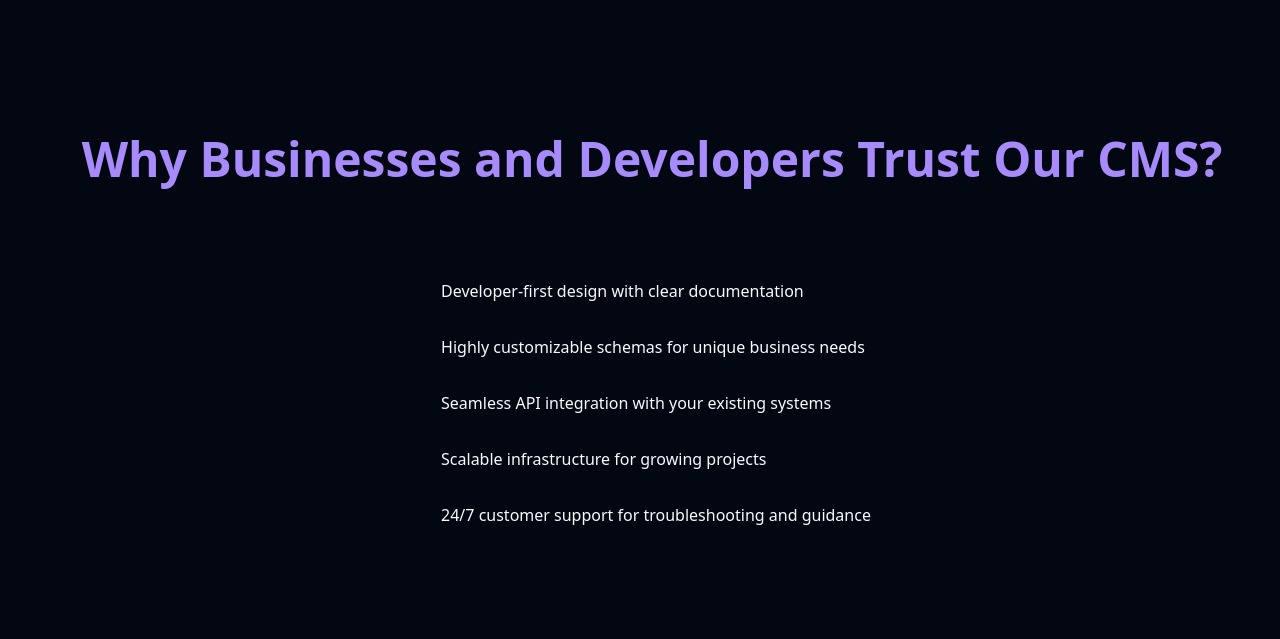
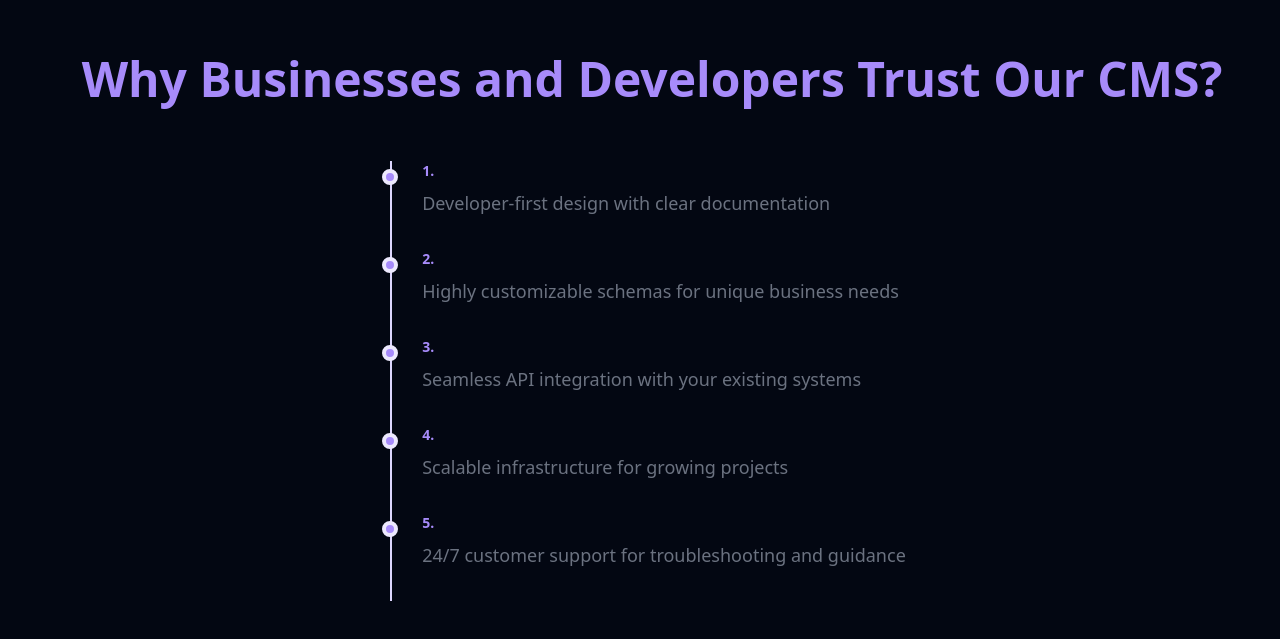
Before and after one commit to diyaprajapati/ContentAura, a React (Vite) app in the folder cms-frontend/: page / in a window 1280 px wide. Shown: the part 1689-2328 px from the top of the page. Built offline with nearby package versions, Linux system fonts and the light colour scheme.

Commit message:
added why us

```diff
--- a/cms-frontend/src/pages/Home/WhyUs.tsx
+++ b/cms-frontend/src/pages/Home/WhyUs.tsx
@@ -1,16 +1,46 @@
 import whyUs from './whyUs.json'
+import BlurFade from "@/components/ui/blur-fade";
+
+const TimelineItem = ({ text = '', index = 0 }) => (
+  <div className="flex relative">
+    {/* Timeline line */}
+    <div className="absolute left-4 top-0 h-full w-0.5 bg-violet-200" />
+
+    {/* Timeline dot */}
+    <div className="absolute left-2 top-2 h-4 w-4 rounded-full bg-violet-400 border-4 border-violet-100" />
+
+    {/* Content */}
+    <div className="ml-12 pb-8">
+      <div className="flex items-center mb-2">
+        <span className="text-sm font-semibold text-violet-400">
+          {index + 1}.
+        </span>
+      </div>
+      <div className="text-gray-500 text-lg animate-fadeIn">
+        {text}
+      </div>
+    </div>
+  </div>
+);
 
 export default function WhyUs() {
+
   return (
-    <div className='flex flex-col items-center h-screen md:justify-center'>
-        <div className='flex justify-center text-4xl font-bold text-violet-400 mb-16 mt-14 md:text-5xl md:mb-20 ml-6'>
-            Why Businesses and Developers Trust Our CMS?
-        </div>
-        <div className='flex flex-col m-4 gap-5 justify-between md:ml-12 md:gap-8'>
-            {whyUs.map((why) => (
-                <div className=''>{why.txt}</div>
-            ))}
-        </div>
+    <div className="flex flex-col items-center min-h-screen md:justify-center">
+      <div className="flex justify-center text-4xl font-bold text-violet-400 mb-16 mt-10 md:text-5xl md:mb-16 ml-6">
+        Why Businesses and Developers Trust Our CMS?
+      </div>
+      <BlurFade inView>
+      <div className="flex flex-col w-full max-w-3xl px-4 md:px-12">
+        {whyUs.map((why, index) => (
+          <TimelineItem
+            key={index}
+            text={why.txt}
+            index={index}
+          />
+        ))}
+      </div>
+      </BlurFade>
     </div>
-  )
+  );
 }
```
